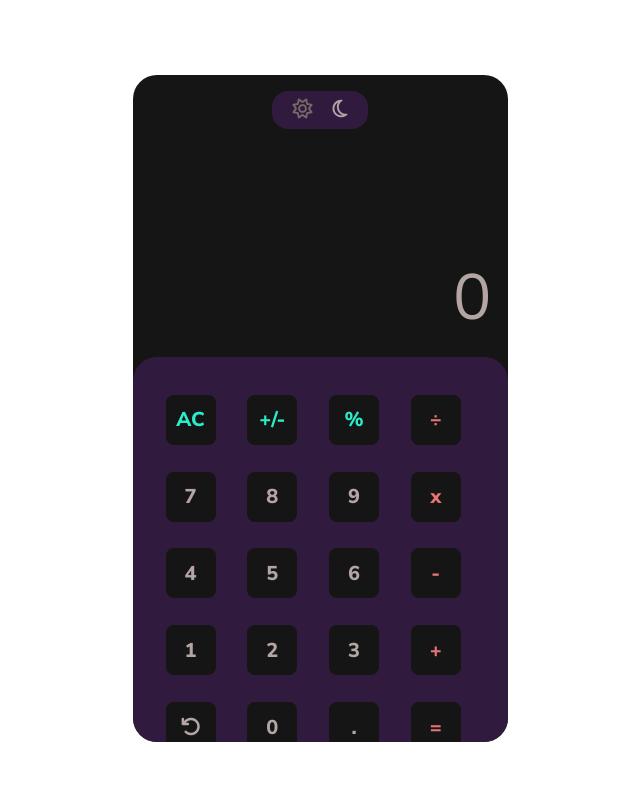
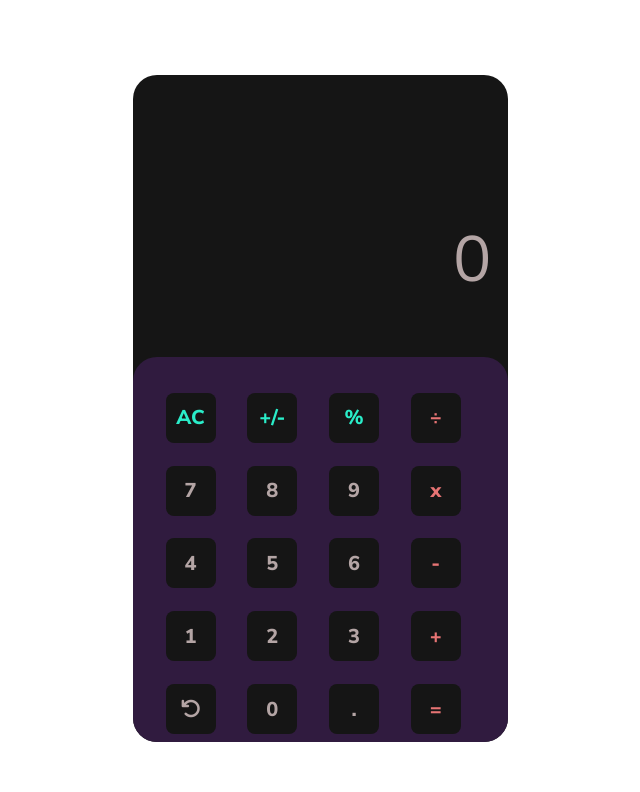
Before and after one commit to gyanendras1898/Calculator, a plain HTML site: page app.html in a window 1280 px wide. Shown: the whole page, without its empty margins (320-960 px from the left). Drawn offline with Linux system fonts and the light colour scheme.

Commit message:
margin correction

```diff
--- a/app.css
+++ b/app.css
@@ -75,6 +75,7 @@ body {
 .keypad {
   width: 100%;
   border-spacing: 16px;
+  margin-bottom: 20px;
 }
 /* tr{
     display: flex;
--- a/app.html
+++ b/app.html
@@ -20,10 +20,10 @@
     <div class="calc-container">
         <div class="display">
             <div class="switch-container">
-                <div class="switch">
+                <!-- <div class="switch">
                     <i class="fa fa-sun-o fa-lg color icon-size not-selected" aria-hidden="true"></i>
                     <i class="fa fa-moon-o fa-lg color icon-size" aria-hidden="true"></i>
-                </div>
+                </div> -->
             </div>
             <div class="output">
                 <label id="secondary-display" class="operation">
```
Also changed, not shown: 1 other file.
